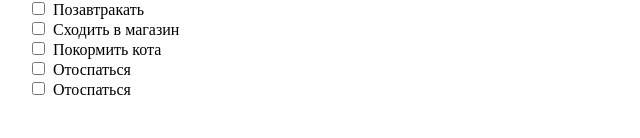
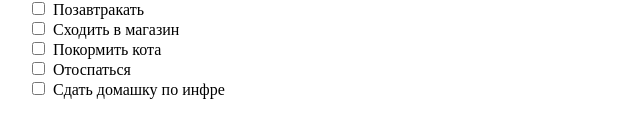
Before and after one commit to Sedokk/CI-exploring, a React (Create React App) app: page / in a window 1280 px wide. Shown: the part 194-332 px from the top of the page, without its empty margins (0-640 px from the left). Built offline with nearby package versions, Linux system fonts and the light colour scheme.

Commit message:
chore: added todo

```diff
--- a/src/store.ts
+++ b/src/store.ts
@@ -11,7 +11,7 @@ const items = [
   "Сходить в магазин",
   "Покормить кота",
   "Отоспаться",
-  "Отоспаться",
+  "Сдать домашку по инфре",
 ]
 
 const DEFAULT_STATE = { items, done: {}, text: "" }
```
